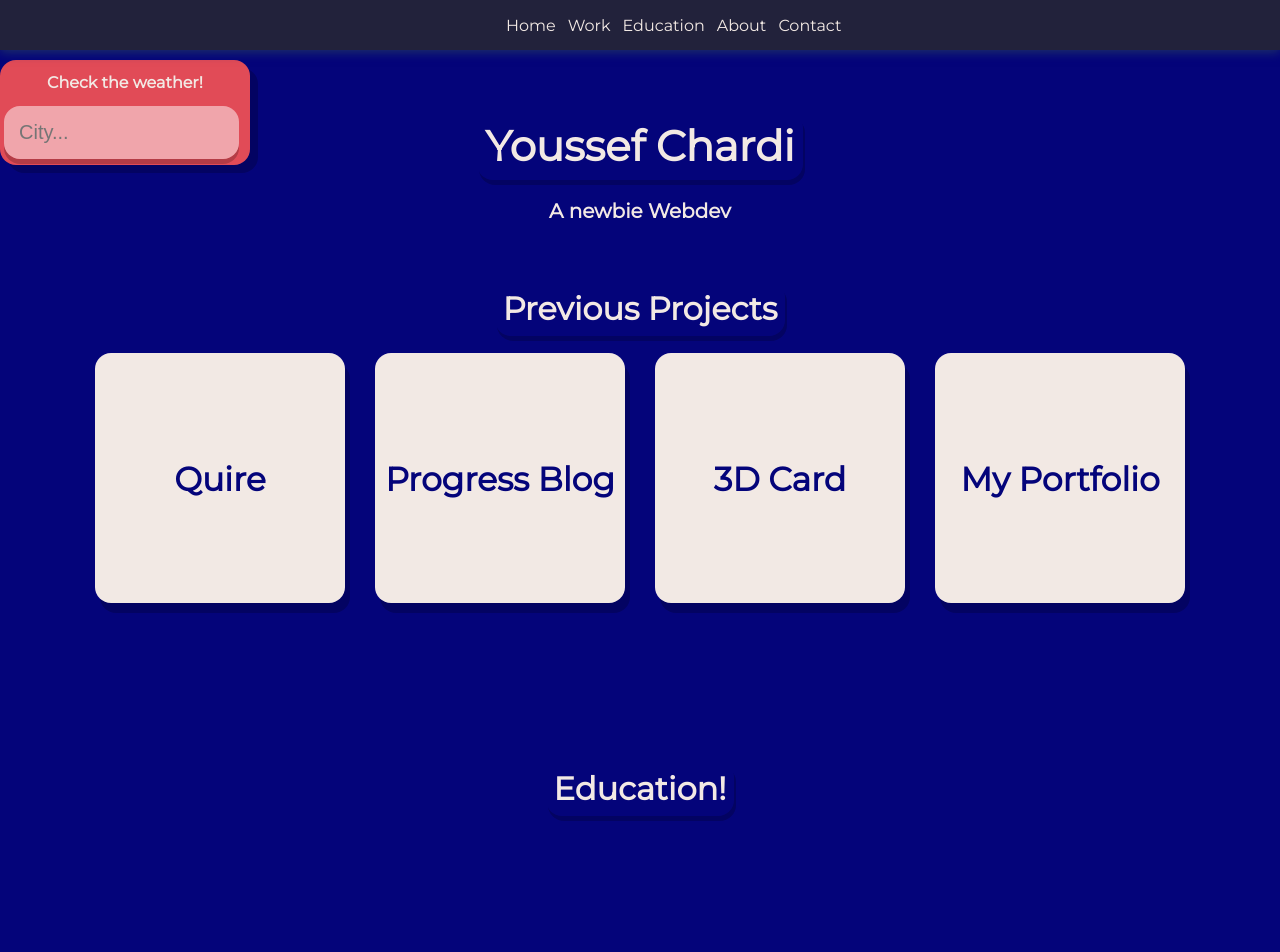
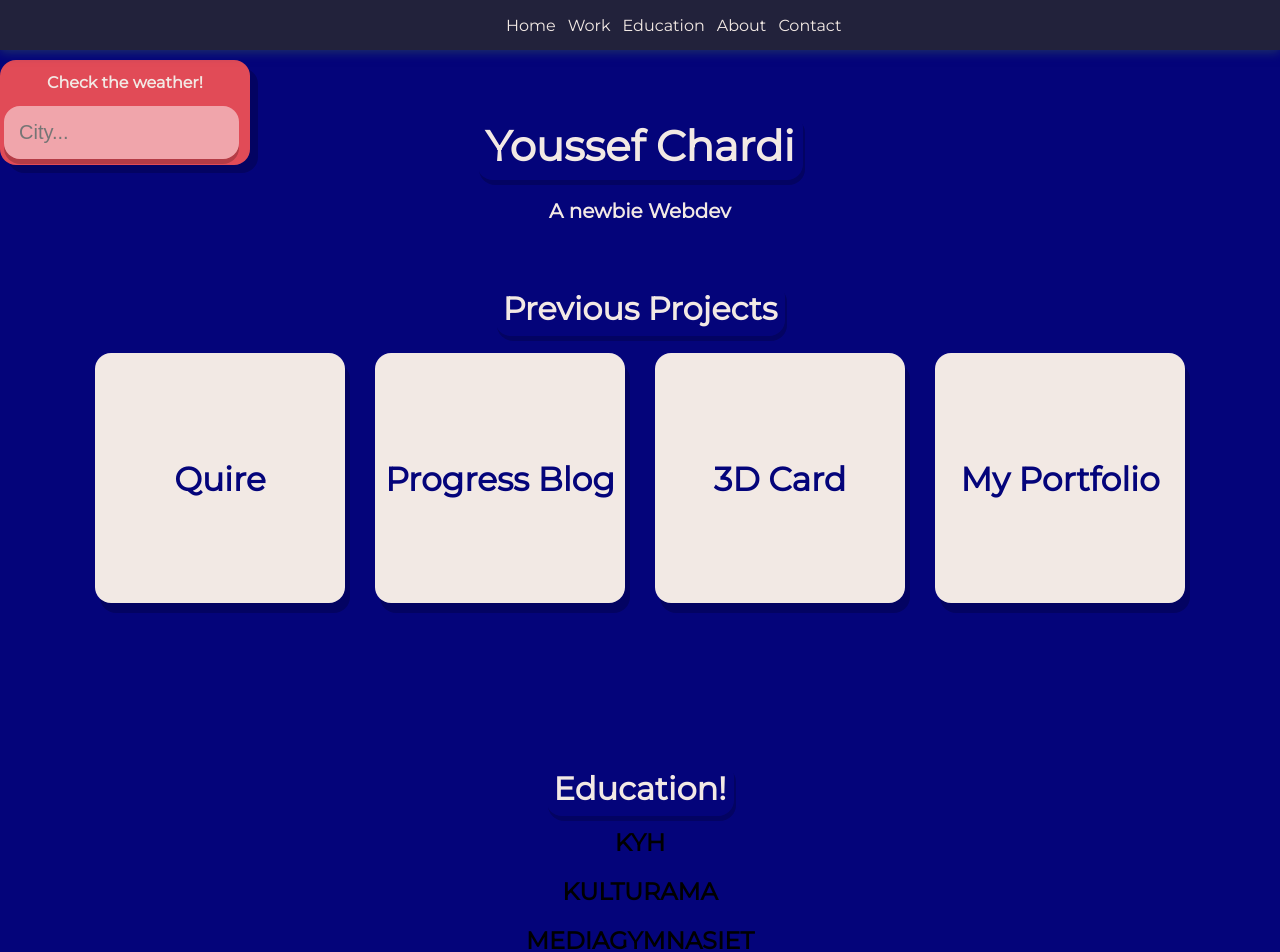
Before and after one commit to Youssef-C/Portfolio, a React (Create React App) app: page / in a window 1280 px wide. Shown: the top 952 px of the page. Built offline with nearby package versions, Linux system fonts and the light colour scheme.

Commit message:
Small changes, added schools

```diff
--- a/src/Education.js
+++ b/src/Education.js
@@ -13,6 +13,19 @@ function Education () {
     return (
         <div className="flex-items" id="education">
         <h1 id="education-title">Education!</h1>
+            <div className="school-images">
+                <div className="schools">
+                    <h2>KYH</h2>
+                </div>
+
+                <div className="schools">
+                    <h2>KULTURAMA</h2>
+                </div>
+
+                <div className="schools">
+                    <h2>MEDIAGYMNASIET</h2>
+                </div>
+            </div>
         </div>
     );
 }
```
Also changed, not shown: 1 other file (tests, documents, lock files or other folders).
